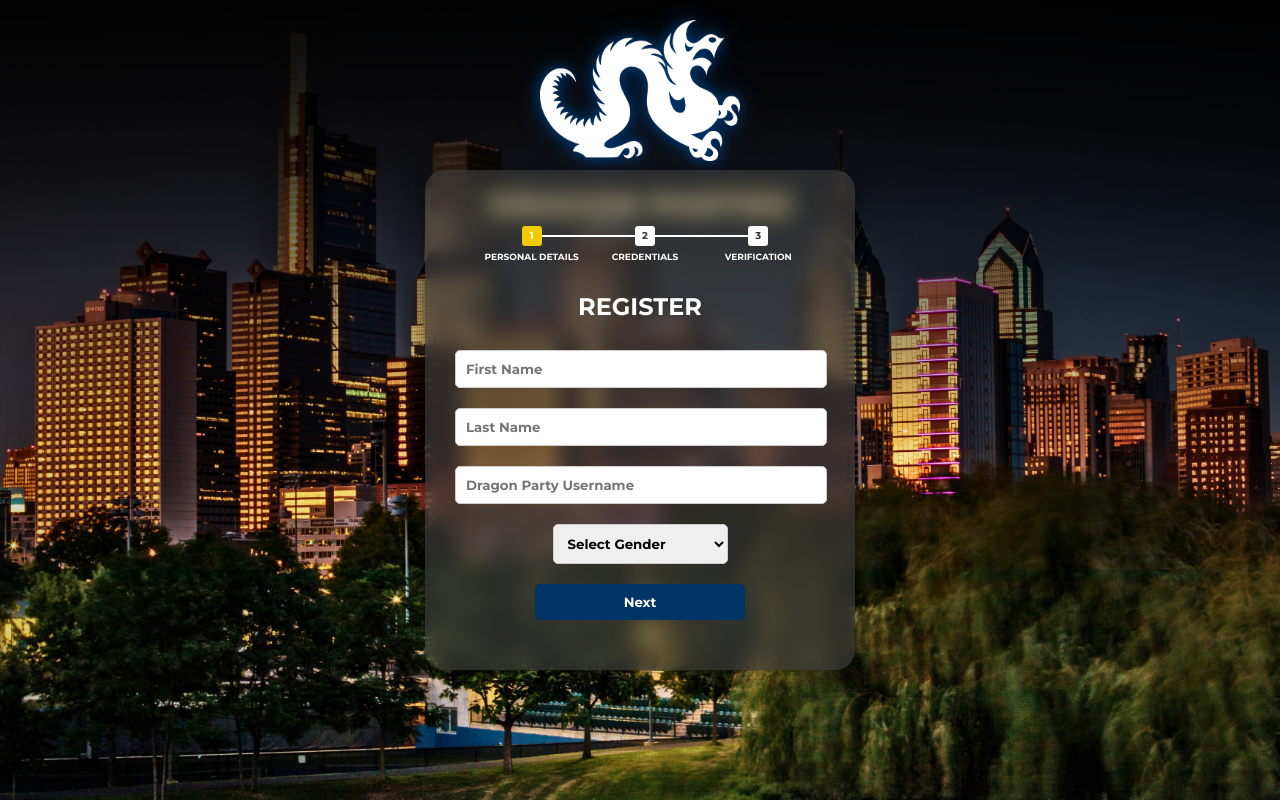
After one commit to nakulnarang/dragonparties, a Flask app: page /register in a window 1280 px wide. The commit adds this page. Run offline with Flask 3, Linux system fonts and the light colour scheme.

Commit message:
Bifurcated login page into to separate htmls
In order to assis backend routing and POST calls

```diff
--- a/run.py
+++ b/run.py
@@ -7,12 +7,19 @@ app = Flask(__name__)
 @app.route('/')
 def login():
     return render_template('login.html')
+
+@app.route('/register')
+def register():
+    return render_template('register.html')
+
 @app.route('/home')
 def home():
     return render_template('home.html')
+
 @app.route('/host')
 def host():
     return render_template('host.html')
+
 @app.route('/viewEvents')
 def viewEvents():
     return render_template('viewEvents.html')
--- a/static/js/loginPage.js
+++ b/static/js/loginPage.js
@@ -2,6 +2,13 @@ var animationSpeed = 100;
 function setProgress(stepIndex) {
 
     $("#progressbar li").eq(stepIndex).addClass("active").hide().fadeIn(600);
+    if(stepIndex == 0){
+        $('#backButton').hide();
+
+    }
+    else{
+        $('#backButton').show();
+    }
 }
 
 function resetProgress(stepIndex) {
@@ -9,15 +16,7 @@ function resetProgress(stepIndex) {
 }
 
 $(document).ready(function() {
-    $('#showCreateUserForm1').click(function(e) {
-        e.preventDefault();
-        $('#loginForm').fadeOut(animationSpeed, function() {
-            $('#createUserForm1').fadeIn(animationSpeed);
-            $('#backButton').fadeIn(animationSpeed);
-            $('#progressbar').fadeIn(animationSpeed);
-        });
-        setProgress(0);
-    });
+    setProgress(0);
 
     $('#nextToForm2').click(function() {
         $('#createUserForm1').fadeOut(animationSpeed, function() {
--- /dev/null
+++ b/templates/register.html
@@ -0,0 +1,66 @@
+<!DOCTYPE html>
+<html lang="en">
+<head>
+    <meta charset="UTF-8">
+    <title>Dragon Parties - Login</title>
+    <link rel="stylesheet" href="../static/css/login.css">
+    <link href="https://fonts.googleapis.com/css2?family=Montserrat:wght@700&display=swap" rel="stylesheet">
+</head>
+<body>
+    <div class="content-wrapper">
+        <div class="page-header">
+            <img src="../static/img/drexelLogoWhite.png" alt="Drexel Logo" class="drexel-logo">
+            <h1 class="title">DRAGON PARTIES</h1>
+        </div>
+        <div class="login-container">
+            <div class="login-box">
+                <!-- Login Form -->
+                <div>
+                  <ul id="progressbar">
+                    <li class="active">Personal Details</li>
+                    <li>Credentials</li>
+                    <li>Verification</li>
+                  </ul>
+              </div>
+
+                <!-- User Creation Form 1 -->
+                <form id="createUserForm1" class="form-content">
+                  <h2 class="login-title">REGISTER</h2>
+                    <input type="text" id="firstName" placeholder="First Name" required>
+                    <input type="text" id="lastName" placeholder="Last Name" required>
+                    <input type="text" id="username" placeholder="Dragon Party Username" required>
+                    <select id="gender">
+                        <option value="">Select Gender</option>
+                        <option value="male">Male</option>
+                        <option value="female">Female</option>
+                        <option value="other">ApacheAttackHelicopter</option>
+                    </select>
+                    <button type="button" id="nextToForm2">Next</button>
+                </form>
+
+                <!-- User Creation Form 2 -->
+                <form id="createUserForm2" class="form-content" style="display: none;">
+                  <h2 class="login-title">REGISTER</h2>
+                    <input type="email" id="drexelEmail" placeholder="Drexel Email" required>
+                    <input type="password" id="password1" placeholder="Password" required>
+                    <input type="password" id="password2" placeholder="Re-enter Password" required>
+                    <button type="button" id="getCode">Get Code</button>
+                </form>
+
+                <!-- OTP Form -->
+                <form id="otpForm" class="form-content" style="display: none;">
+                    <input type="text" id="otp" placeholder="Enter OTP" required>
+
+                    <button type="submit" id="verifyOtp"><a href="/home" style="text-decoration: none; color: white;">Verify and Sign in</a></button>
+                </form>
+
+                <!-- Back Button (common to all forms except the first one) -->
+                <button id="backButton" style="display: none;" type="button">&lt;</button>
+
+            </div>
+        </div>
+    </div>
+    <script src="../static/lib/jquery/jquery.min.js"></script>
+    <script src="../static/js/loginPage.js"></script>
+</body>
+</html>
```
Also changed, not shown: templates/login.html (+3 -43 lines).
